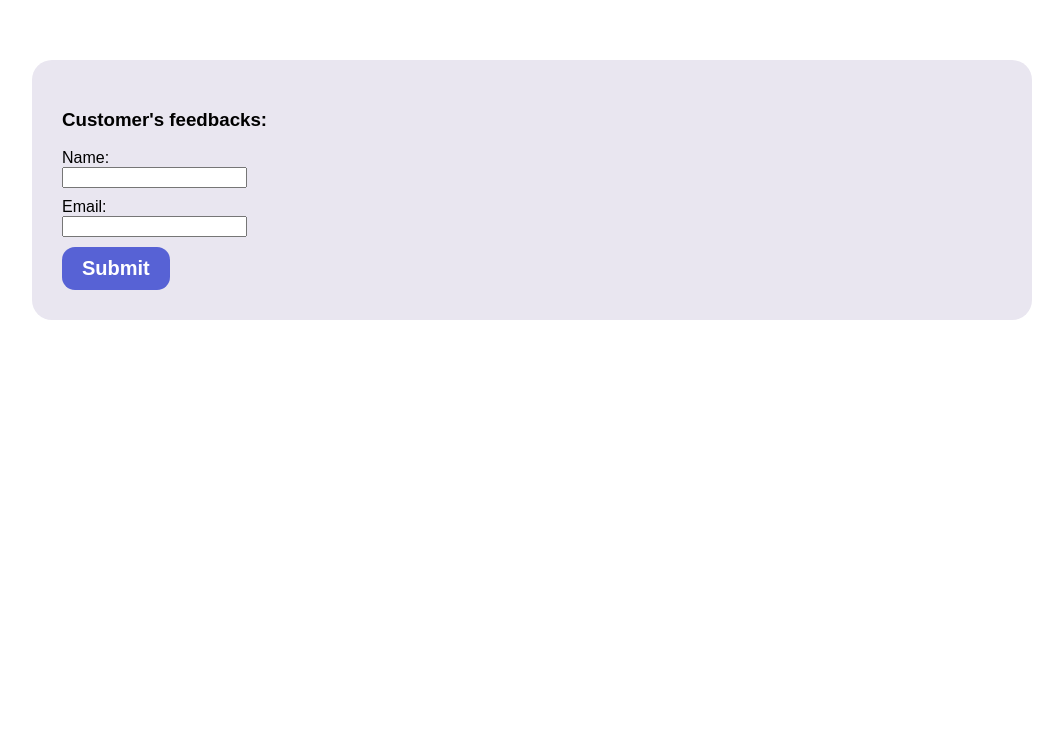
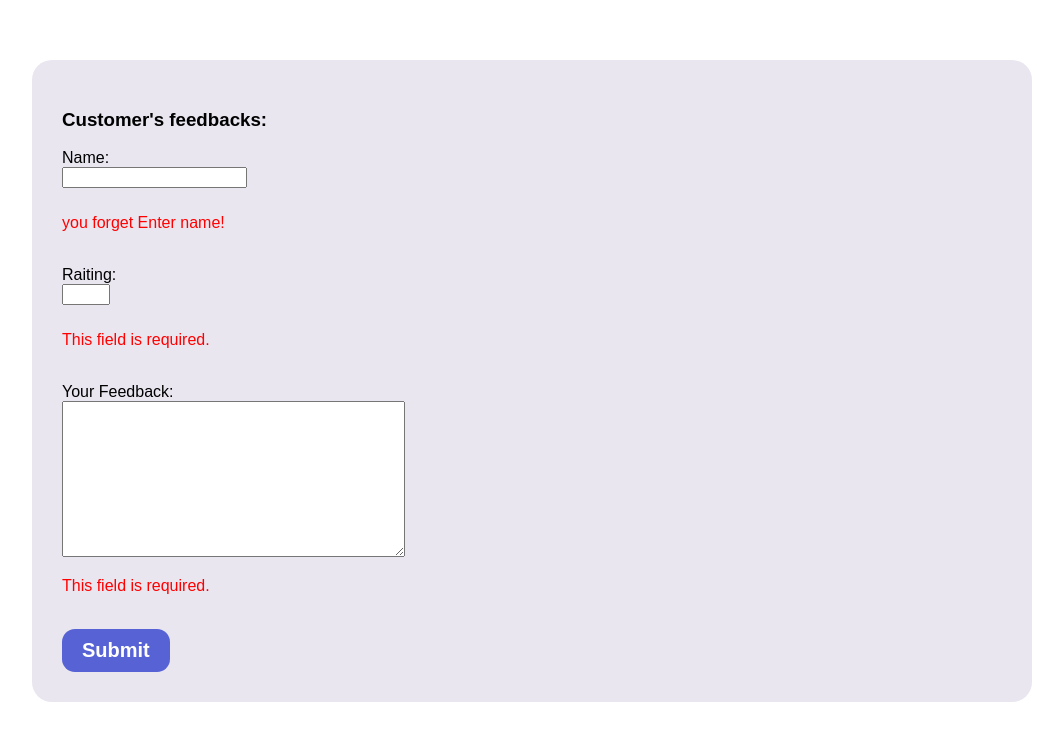
Before and after one commit to Tushar-sahani/Django, a Django app: a page that uses shop/product/templates/product/products.html in a window 1280 px wide. Shown: the part 380-1132 px from the top of the page, without its empty margins (108-1171 px from the left). Before the commit the page ends 700 px from the top, so only its background shows below. Run offline with Django 4.2, Linux system fonts and the light colour scheme; data comes from the database, SQL or seed files in the repository.

Commit message:
feedbackform

```diff
--- a/shop/product/forms.py
+++ b/shop/product/forms.py
@@ -1,5 +1,6 @@
 from django import forms
 
 class Feedbackform(forms.Form):
-    name = forms.CharField()
-    email = forms.EmailField()
+    name = forms.CharField(required=True, error_messages={"required":"you forget Enter name!"})
+    raiting = forms.IntegerField(min_value=1, max_value=5 )
+    text = forms.CharField(label="Your Feedback",widget=forms.Textarea,max_length=200)
--- a/shop/product/templates/product/products.html
+++ b/shop/product/templates/product/products.html
@@ -21,10 +21,15 @@
             <h3>Customer's feedbacks:</h3>
                 <form method="POST">
                     {% csrf_token %}
-                    {{ forms.name.label_tag }}<br>
-                    {{forms.name}}<br>
-                    {{forms.email.label_tag}}<br>
-                    {{forms.email}}<br>
+
+                    {% for field in forms %}
+                        {{field.label_tag}}<br>
+                        {{field}}<br>
+
+                        {% for error in field.errors %}
+                            <p style="color:red">{{error}}</p><br>
+                        {% endfor %}
+                    {% endfor %}
                     <button type="submit">Submit</button>
                 </form>
         </section>
--- a/shop/product/views.py
+++ b/shop/product/views.py
@@ -29,7 +29,7 @@ def suit(request,product):
 def product_page(request,product_brand,product_slug):
     form  = Feedbackform(request.POST)
     product = Product.objects.get(slug = product_slug)
-    if request.method =="GET":
+    if request.method =="POST":
         return render(request, "product/products.html",{
         "product": product,
         "forms":form,
```
